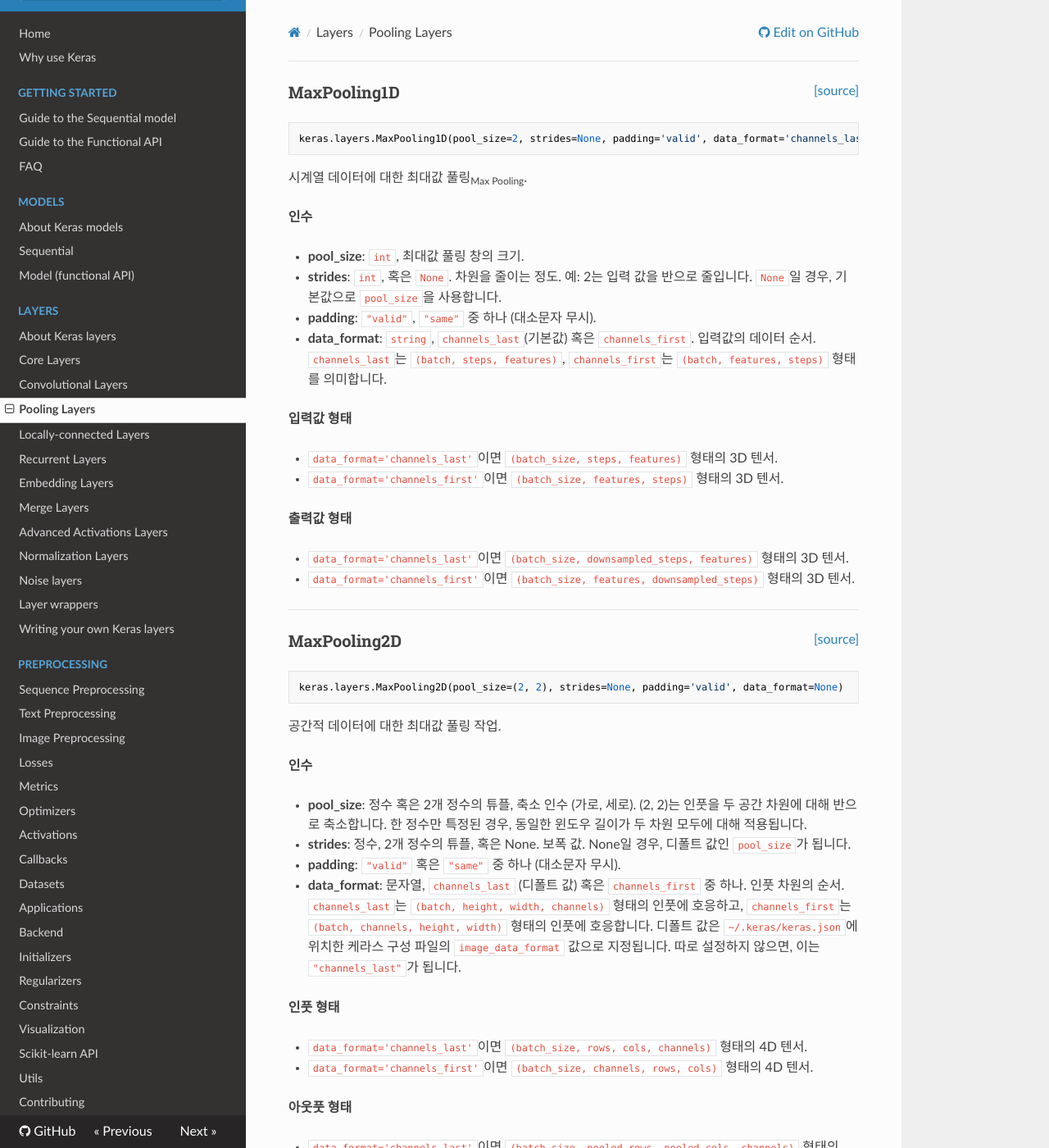
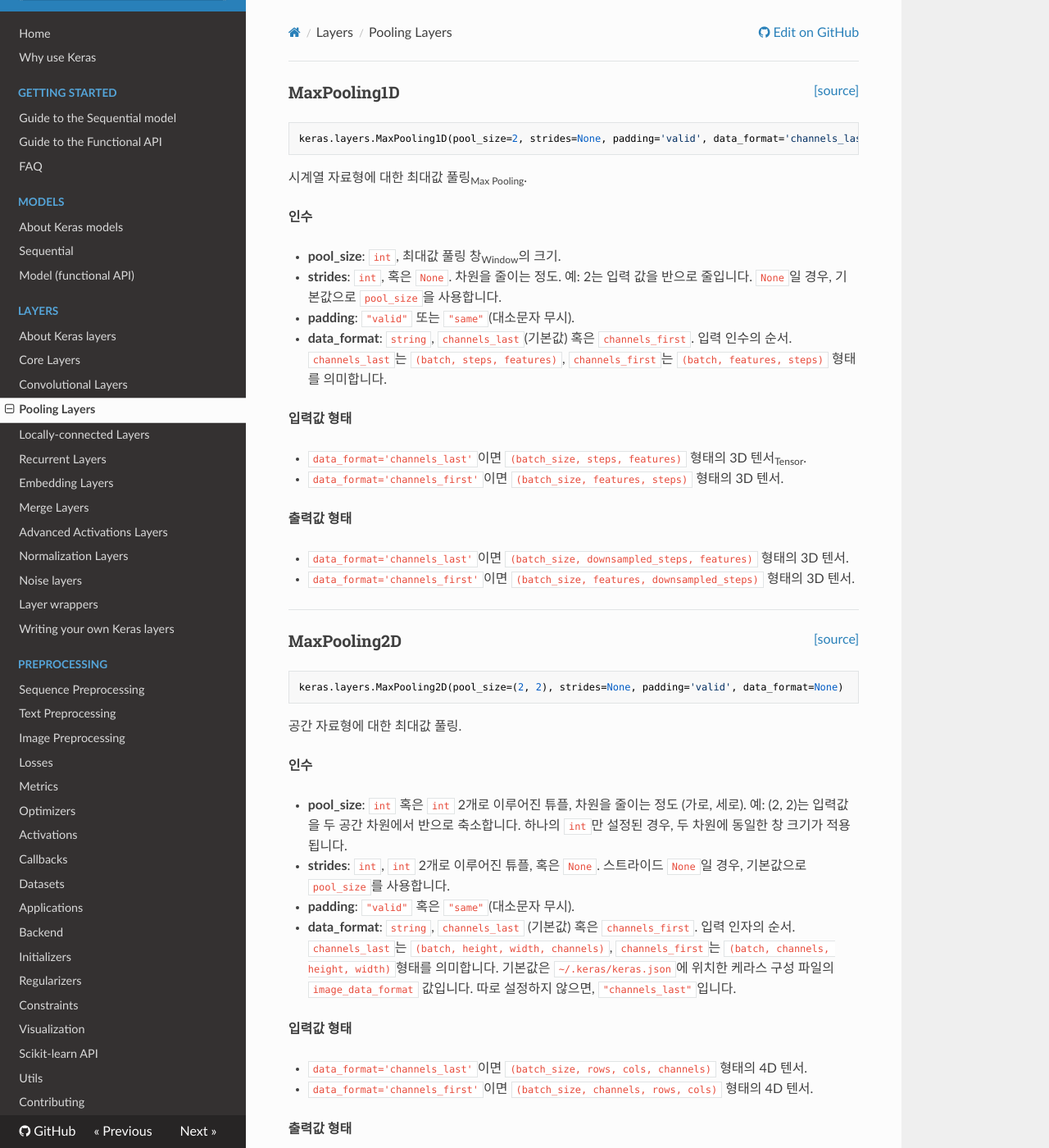
Before and after one commit to keras-team/keras-docs-ko, an MkDocs documentation site: the page built from sources/layers/pooling.md, in a window 1280 px wide and 1400 px high. Shown: the whole window at 82% size. Built offline with MkDocs 1.6.1, drawn with Linux system fonts in a browser that asks for light colours; nearby versions of some CDN libraries.

Commit message:
Update pooling.md

````diff
--- a/sources/layers/pooling.md
+++ b/sources/layers/pooling.md
@@ -5,18 +5,18 @@
 keras.layers.MaxPooling1D(pool_size=2, strides=None, padding='valid', data_format='channels_last')
 ```
 
-시계열 데이터에 대한 최대값 풀링<sub>Max Pooling</sub>.
+시계열 자료형에 대한 최대값 풀링<sub>Max Pooling</sub>.
 
 __인수__
 
-- __pool_size__: `int`, 최대값 풀링 창의 크기.
+- __pool_size__: `int`, 최대값 풀링 창<sub>Window</sub>의 크기.
 - __strides__: `int`, 혹은 `None`. 차원을 줄이는 정도.
     예: 2는 입력 값을 반으로 줄입니다.
     `None`일 경우, 기본값으로 `pool_size`을 사용합니다.
-- __padding__: `"valid"`, `"same"` 중 하나 (대소문자 무시).
+- __padding__: `"valid"` 또는 `"same"`(대소문자 무시).
 - __data_format__: `string`,
     `channels_last`(기본값) 혹은 `channels_first`.
-    입력값의 데이터 순서.
+    입력 인수의 순서.
     `channels_last`는 `(batch, steps, features)`, `channels_first`는
     `(batch, features, steps)` 형태를 의미합니다.
 
@@ -24,7 +24,7 @@
 
 - `data_format='channels_last'`이면
     `(batch_size, steps, features)`
-    형태의 3D 텐서.
+    형태의 3D 텐서<sub>Tensor</sub>.
 - `data_format='channels_first'`이면
     `(batch_size, features, steps)`
     형태의 3D 텐서.
@@ -47,31 +47,27 @@
 keras.layers.MaxPooling2D(pool_size=(2, 2), strides=None, padding='valid', data_format=None)
 ```
 
-공간적 데이터에 대한 최대값 풀링 작업.
+공간 자료형에 대한 최대값 풀링.
 
 __인수__
 
-- __pool_size__: 정수 혹은 2개 정수의 튜플,
-    축소 인수 (가로, 세로).
-    (2, 2)는 인풋을 두 공간 차원에 대해 반으로 축소합니다.
-    한 정수만 특정된 경우, 동일한 윈도우 길이가
-    두 차원 모두에 대해 적용됩니다.
-- __strides__: 정수, 2개 정수의 튜플, 혹은 None.
-    보폭 값.
-    None일 경우, 디폴트 값인 `pool_size`가 됩니다.
-- __padding__: `"valid"` 혹은 `"same"` 중 하나 (대소문자 무시).
-- __data_format__: 문자열,
-    `channels_last` (디폴트 값) 혹은 `channels_first` 중 하나.
-    인풋 차원의 순서.
-    `channels_last`는 `(batch, height, width, channels)` 형태의
-    인풋에 호응하고, `channels_first`는
-    `(batch, channels, height, width)` 형태의
-    인풋에 호응합니다.
-    디폴트 값은 `~/.keras/keras.json`에 위치한
-    케라스 구성 파일의 `image_data_format` 값으로 지정됩니다.
-    따로 설정하지 않으면, 이는 `"channels_last"`가 됩니다.
+- __pool_size__: `int` 혹은 `int` 2개로 이루어진 튜플,
+    차원을 줄이는 정도 (가로, 세로).
+    예: (2, 2)는 입력값을 두 공간 차원에서 반으로 축소합니다.
+    하나의 `int`만 설정된 경우, 두 차원에 동일한 창 크기가 적용됩니다.
+- __strides__: `int`, `int` 2개로 이루어진 튜플, 혹은 `None`. 스트라이드
+    `None`일 경우, 기본값으로 `pool_size`를 사용합니다.
+- __padding__: `"valid"` 혹은 `"same"`(대소문자 무시).
+- __data_format__: `string`,
+    `channels_last` (기본값) 혹은 `channels_first`.
+    입력 인자의 순서.
+    `channels_last`는 `(batch, height, width, channels)`, `channels_first`는
+    `(batch, channels, height, width)`형태를 의미합니다.
+    기본값은 `~/.keras/keras.json`에 위치한
+    케라스 구성 파일의 `image_data_format` 값입니다.
+    따로 설정하지 않으면, `"channels_last"`입니다.
 
-__인풋 형태__
+__입력값 형태__
 
 - `data_format='channels_last'`이면
     `(batch_size, rows, cols, channels)`
@@ -80,7 +76,7 @@
     `(batch_size, channels, rows, cols)`
     형태의 4D 텐서.
 
-__아웃풋 형태__
+__출력값 형태__
 
 - `data_format='channels_last'`이면
     `(batch_size, pooled_rows, pooled_cols, channels)`
````
